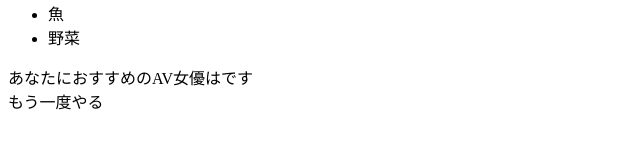
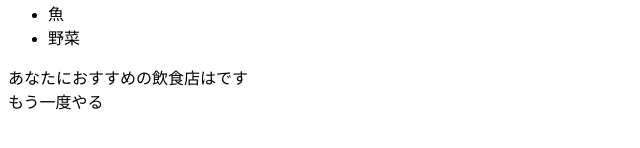
Before and after one commit to uopuio/avshindan, a Next.js app: page / in a window 1280 px wide. Shown: the part 152-300 px from the top of the page, without its empty margins (0-640 px from the left). Built offline with nearby package versions, Linux system fonts and the light colour scheme.

Commit message:
Update index.js

```diff
--- a/pages/index.js
+++ b/pages/index.js
@@ -140,7 +140,7 @@ class Quiz extends React.Component{
               {this.two()}
             </li>
          </ul>
-        <div id="check" className="hidden text-center bg-purple-100 w-76 h- mx-auto top-48 absolute inset-0 max-w-screen-xl max-h-full h-5/6 pt-52 text-3xl rounded h-full">あなたにおすすめのAV女優は{this.check()}です
+        <div id="check" className="hidden text-center bg-purple-100 w-76 h- mx-auto top-48 absolute inset-0 max-w-screen-xl max-h-full h-5/6 pt-52 text-3xl rounded h-full">あなたにおすすめの飲食店は{this.check()}です
           <div className="bg-green-500 hover:bg-green-300 text-white w-28 text-lg rounded mx-auto mt-5" onClick={()=>{
               this.rerend()
               }}>
```
